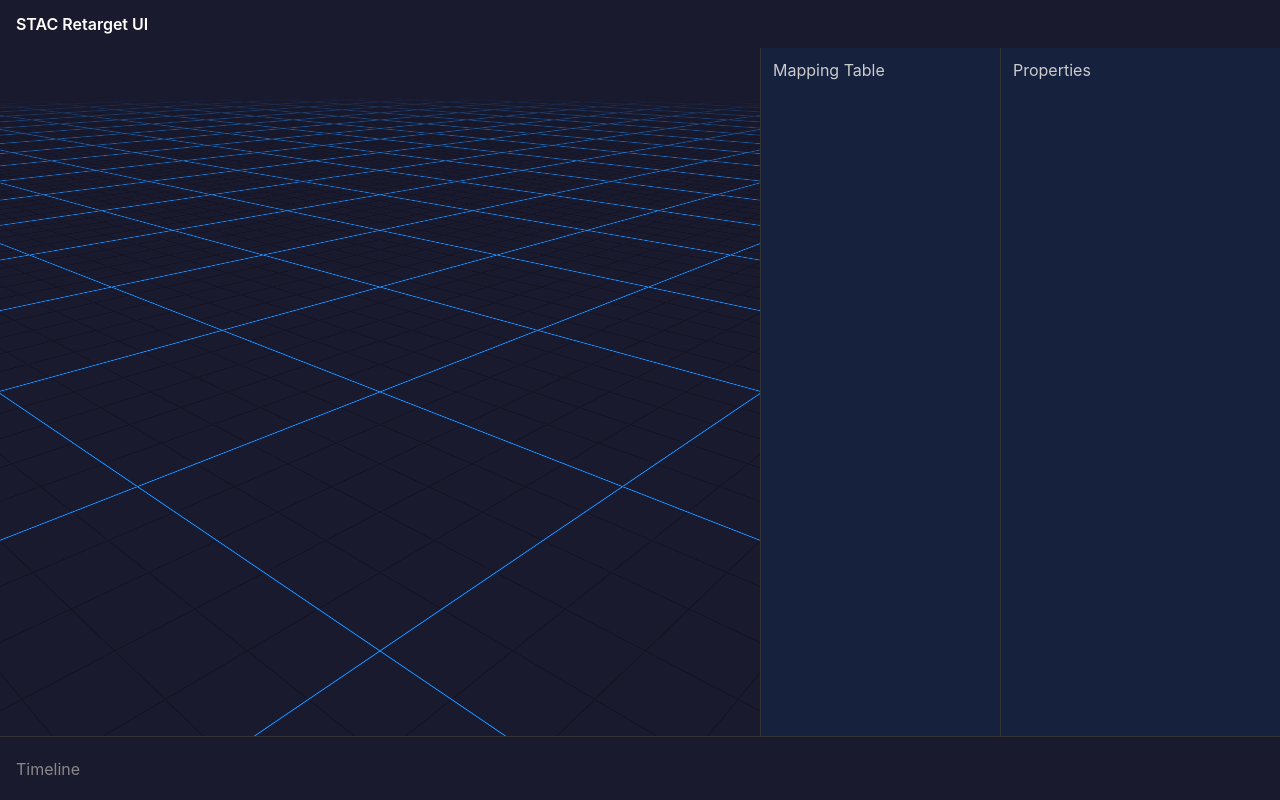
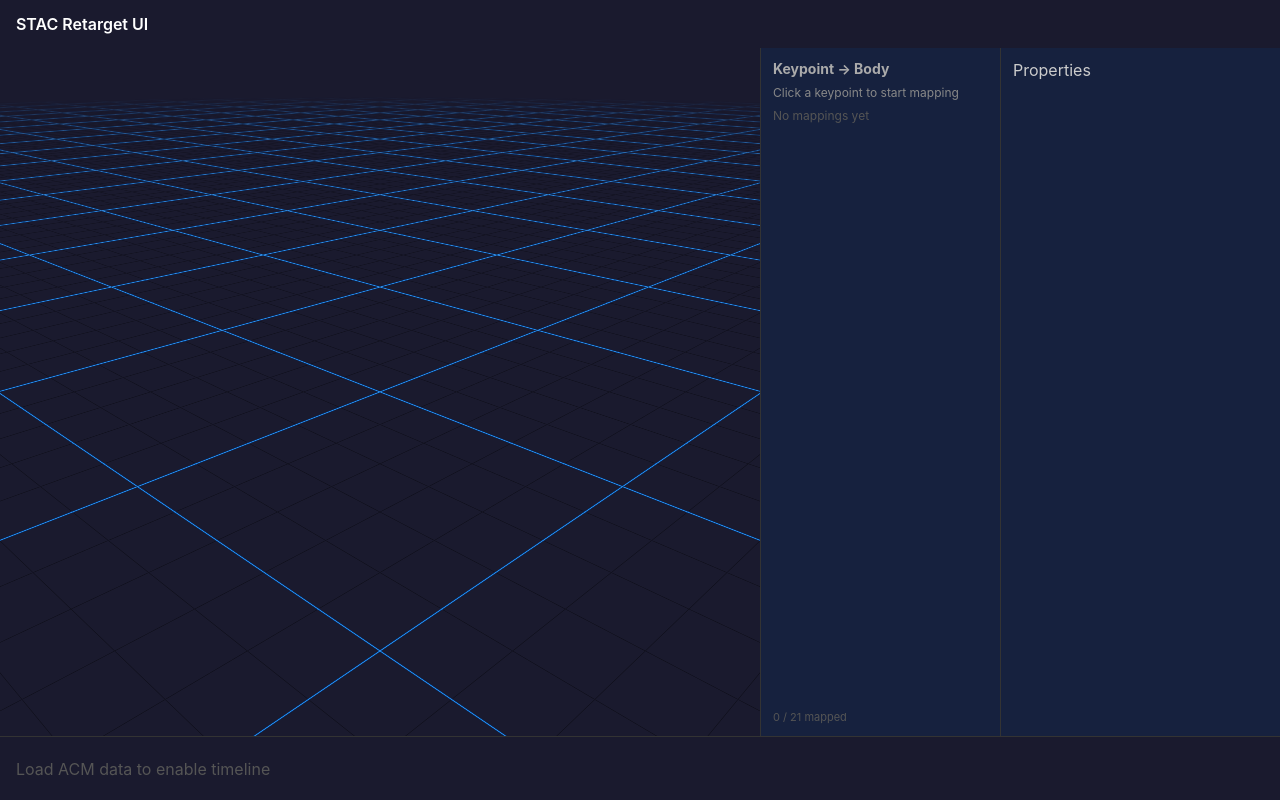
Before and after one commit to talmolab/stac-keypoints-web, a React (Vite) app in the folder frontend/: page / in a window 1280 px wide. Built offline with nearby package versions, Linux system fonts and the light colour scheme.

Commit message:
feat: timeline with frame scrubber/labeling and mapping table
Co-Authored-By: Claude Sonnet 4.6 <noreply@anthropic.com>

```diff
--- a/frontend/src/App.tsx
+++ b/frontend/src/App.tsx
@@ -1,5 +1,7 @@
 import React from "react";
 import Viewport3D from "./components/Viewport3D";
+import Timeline from "./components/Timeline";
+import MappingTable from "./components/MappingTable";
 
 export default function App() {
   return (
@@ -12,14 +14,14 @@ export default function App() {
           <Viewport3D />
         </div>
         <div style={{ width: 240, borderLeft: "1px solid #333", padding: 12, color: "#ccc", background: "#16213e" }}>
-          Mapping Table
+          <MappingTable />
         </div>
         <div style={{ width: 280, borderLeft: "1px solid #333", padding: 12, color: "#ccc", background: "#16213e" }}>
           Properties
         </div>
       </div>
       <div style={{ height: 64, background: "#1a1a2e", borderTop: "1px solid #333", display: "flex", alignItems: "center", padding: "0 16px", color: "#888" }}>
-        Timeline
+        <Timeline />
       </div>
     </div>
   );
--- /dev/null
+++ b/frontend/src/components/MappingTable.tsx
@@ -0,0 +1,43 @@
+import React from "react";
+import { useStore } from "../store";
+
+export default function MappingTable() {
+  const mappings = useStore((s) => s.mappings);
+  const selectedKp = useStore((s) => s.selectedKeypoint);
+  const removeMapping = useStore((s) => s.removeMapping);
+  const mode = useStore((s) => s.mode);
+
+  return (
+    <div style={{ display: "flex", flexDirection: "column", height: "100%" }}>
+      <h3 style={{ margin: "0 0 8px", fontSize: 14, color: "#aaa" }}>Keypoint → Body</h3>
+      {mode === "mapping" && (
+        <div style={{ marginBottom: 8, fontSize: 12, color: "#888" }}>
+          {selectedKp ? (
+            <span>Selected: <strong style={{ color: "#ffaa00" }}>{selectedKp}</strong> → click a body</span>
+          ) : "Click a keypoint to start mapping"}
+        </div>
+      )}
+      <div style={{ flex: 1, overflow: "auto" }}>
+        {mappings.length === 0 ? (
+          <div style={{ color: "#555", fontSize: 12 }}>No mappings yet</div>
+        ) : (
+          mappings.map((m) => (
+            <div key={m.keypointName} style={{
+              display: "flex", justifyContent: "space-between", alignItems: "center",
+              padding: "4px 0", borderBottom: "1px solid #2a2a4a", fontSize: 12,
+            }}>
+              <span>
+                <span style={{ color: "#ffaa00" }}>{m.keypointName}</span>{" → "}
+                <span style={{ color: "#66bbff" }}>{m.bodyName}</span>
+              </span>
+              <button onClick={() => removeMapping(m.keypointName)} style={{
+                background: "none", border: "none", color: "#ff4444", cursor: "pointer", fontSize: 14,
+              }}>×</button>
+            </div>
+          ))
+        )}
+      </div>
+      <div style={{ marginTop: 8, fontSize: 11, color: "#555" }}>{mappings.length} / 21 mapped</div>
+    </div>
+  );
+}
--- /dev/null
+++ b/frontend/src/components/Timeline.tsx
@@ -0,0 +1,76 @@
+import React, { useEffect, useRef } from "react";
+import { useStore } from "../store";
+
+export default function Timeline() {
+  const currentFrame = useStore((s) => s.currentFrame);
+  const numFrames = useStore((s) => s.acmNumFrames);
+  const isPlaying = useStore((s) => s.isPlaying);
+  const frameStatuses = useStore((s) => s.frameStatuses);
+  const setCurrentFrame = useStore((s) => s.setCurrentFrame);
+  const togglePlay = useStore((s) => s.togglePlay);
+  const labelCurrentFrame = useStore((s) => s.labelCurrentFrame);
+
+  const animRef = useRef<number>(0);
+  useEffect(() => {
+    if (!isPlaying || numFrames === 0) return;
+    const fps = 30;
+    const interval = 1000 / fps;
+    let lastTime = 0;
+    const step = (time: number) => {
+      if (time - lastTime >= interval) {
+        lastTime = time;
+        setCurrentFrame((useStore.getState().currentFrame + 1) % numFrames);
+      }
+      animRef.current = requestAnimationFrame(step);
+    };
+    animRef.current = requestAnimationFrame(step);
+    return () => cancelAnimationFrame(animRef.current);
+  }, [isPlaying, numFrames, setCurrentFrame]);
+
+  if (numFrames === 0) {
+    return (
+      <div style={{ height: "100%", display: "flex", alignItems: "center", color: "#555" }}>
+        Load ACM data to enable timeline
+      </div>
+    );
+  }
+
+  const step = Math.max(1, Math.floor(numFrames / 100));
+  const dots = [];
+  for (let i = 0; i < numFrames; i += step) {
+    const status = frameStatuses[i] || "unlabeled";
+    const color = status === "validated" ? "#00cc44" : status === "labeled" ? "#ffaa00" : "#333";
+    dots.push(
+      <div
+        key={i}
+        style={{ width: 6, height: 6, borderRadius: 3, background: color, cursor: "pointer" }}
+        onClick={() => setCurrentFrame(i)}
+      />
+    );
+  }
+
+  return (
+    <div style={{ height: "100%", display: "flex", flexDirection: "column", gap: 4, justifyContent: "center" }}>
+      <div style={{ display: "flex", alignItems: "center", gap: 12 }}>
+        <button onClick={togglePlay} style={btnStyle}>{isPlaying ? "⏸" : "▶"}</button>
+        <input
+          type="range" min={0} max={numFrames - 1} value={currentFrame}
+          onChange={(e) => setCurrentFrame(Number(e.target.value))}
+          style={{ flex: 1 }}
+        />
+        <span style={{ color: "#ccc", fontSize: 13, minWidth: 80, textAlign: "right" }}>
+          {currentFrame} / {numFrames - 1}
+        </span>
+        <button onClick={labelCurrentFrame} style={btnStyle}>Label Frame</button>
+      </div>
+      <div style={{ display: "flex", gap: 1, alignItems: "center", overflow: "hidden" }}>
+        {dots}
+      </div>
+    </div>
+  );
+}
+
+const btnStyle: React.CSSProperties = {
+  background: "#2a2a4a", border: "1px solid #444", color: "#ccc",
+  padding: "4px 12px", borderRadius: 4, cursor: "pointer", fontSize: 13,
+};
```
